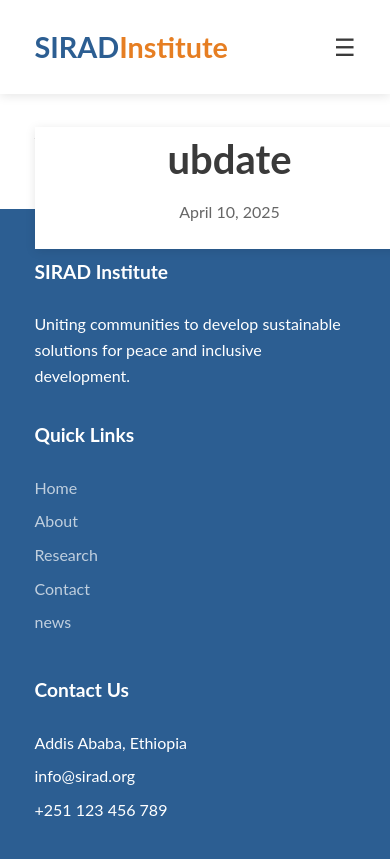
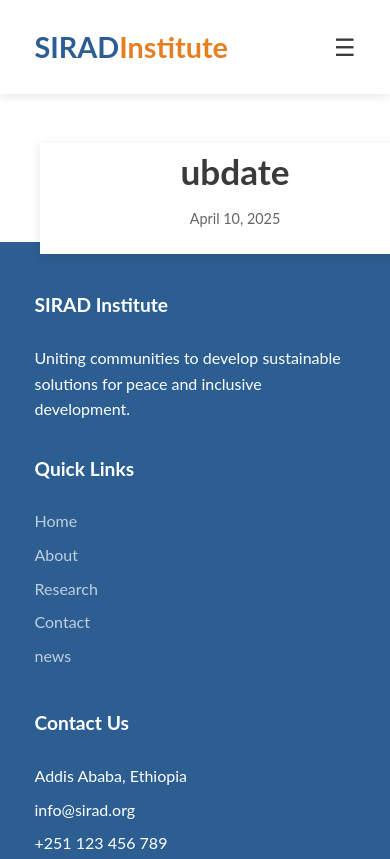
Before and after one commit to Hamze-Aj/siradinstitude, an Eleventy site: page src/blog/2025-04-10-ubdate.md in a window 390 px wide. Shown: the top 859 px of the page. Built offline with nearby package versions, Linux system fonts and the light colour scheme; Eleventy itself is replaced by a stand-in of ours; files that its build step writes are made by us from their sources.

Commit message:
trying to fix the styles

```diff
--- a/src/_includes/post.njk
+++ b/src/_includes/post.njk
@@ -3,22 +3,14 @@
 css: blog-post.css
 ---
 <article class="blog-post">
-  <div class="container">
+  <div class="post-container">  <!-- Changed class name -->
     <header class="post-header">
       <h1 class="post-title">{{ title }}</h1>
       <div class="post-meta">
-        <time datetime="{{ postDate }}">{{ date | postDate }}</time>
-        {% if excerpt %}
-          <p class="post-excerpt">{{ excerpt }}</p>
-        {% endif %}
+        <time datetime="{{ postDate  }}">{{ date | postDate  }}</time>
       </div>
       {% if image %}
-        <img
-          src="{{ image }}"
-          alt="{{ title }}"
-          class="post-featured-image"
-          loading="lazy"
-        >
+      <img src="{{ image }}" alt="{{ title }}" class="post-featured-image">
       {% endif %}
     </header>
 
--- a/src/styles/blog-post.css
+++ b/src/styles/blog-post.css
@@ -1,44 +1,39 @@
-/* Blog post container */
+/* Main container */
 .blog-post {
-    padding: 2rem 0;
-    line-height: 1.6;
+    padding: 2rem 1rem;
+    background: #fff; /* Match your site's background */
   }
 
-  /* Header styles */
-  .post-header {
-    margin-bottom: 2rem;
-    text-align: center;
+  .post-container {
+    max-width: 800px;
+    margin: 0 auto;
+    padding: 2rem;
+    background: #fff;
+    box-shadow: 0 2px 10px rgba(0,0,0,0.05); /* Subtle shadow */
+    border-radius: 8px;
   }
 
-  .post-title {
-    font-size: 2.5rem;
-    margin-bottom: 0.5rem;
+  /* Responsive adjustments */
+  @media (max-width: 768px) {
+    .post-container {
+      padding: 1.5rem;
+      margin: 0 1rem;
+      width: auto;
+    }
   }
 
-  .post-meta {
-    color: #666;
-    margin-bottom: 1.5rem;
-  }
-
-  .post-excerpt {
-    font-size: 1.2rem;
-    color: #555;
-    margin-top: 1rem;
-  }
-
-  /* Featured image */
-  .post-featured-image {
-    max-width: 100%;
-    height: auto;
-    border-radius: 8px;
-    margin: 2rem auto;
-    display: block;
+  @media (max-width: 480px) {
+    .post-container {
+      padding: 1rem;
+      margin: 0 0.5rem;
+      box-shadow: none;
+    }
   }
 
   /* Content styling */
   .post-content {
-    max-width: 800px;
-    margin: 0 auto;
+    line-height: 1.7;
+    color: #333;
   }
 
   .post-content p {
@@ -48,4 +43,29 @@
   .post-content img {
     max-width: 100%;
     height: auto;
+    border-radius: 4px;
   }
+
+  /* Header adjustments */
+  .post-header {
+    text-align: center;
+    margin-bottom: 2rem;
+  }
+
+  .post-title {
+    font-size: 2.2rem;
+    margin-bottom: 0.5rem;
+  }
+
+  .post-meta {
+    color: #666;
+    margin-bottom: 1.5rem;
+    font-size: 0.9rem;
+  }
+
+  .post-featured-image {
+    max-width: 100%;
+    height: auto;
+    border-radius: 8px;
+    margin: 1.5rem 0;
+  }
```
